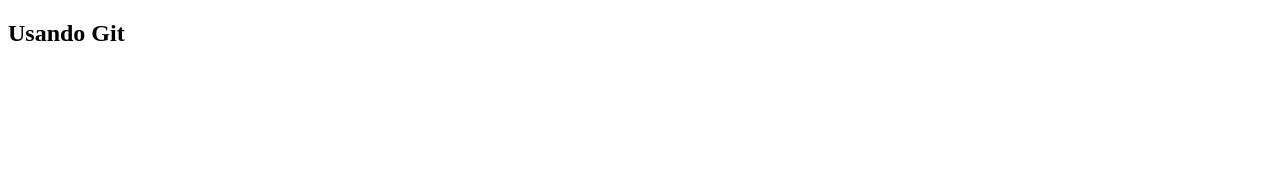
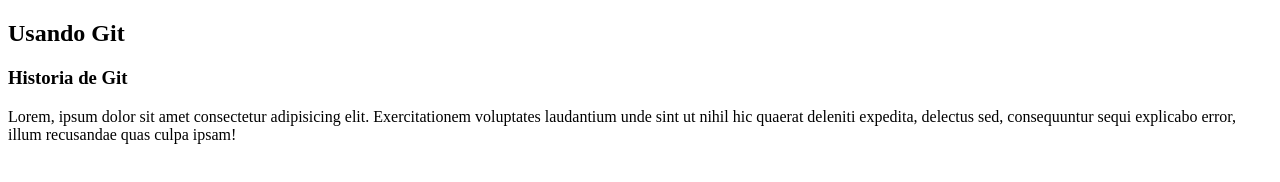
Before and after one commit to Iandrew9697/GustavoGit, a plain HTML site: page pages/index.html in a window 1280 px wide. Drawn offline with Linux system fonts and the light colour scheme.

Commit message:
añadiendo contenido al index

```diff
--- a/pages/index.html
+++ b/pages/index.html
@@ -7,6 +7,9 @@
 </head>
 <body>
     <h2>Usando Git</h2>
-
+    <div>
+        <h3>Historia de Git</h3>
+        <p>Lorem, ipsum dolor sit amet consectetur adipisicing elit. Exercitationem voluptates laudantium unde sint ut nihil hic quaerat deleniti expedita, delectus sed, consequuntur sequi explicabo error, illum recusandae quas culpa ipsam!</p>
+    </div>
 </body>
 </html>
```
